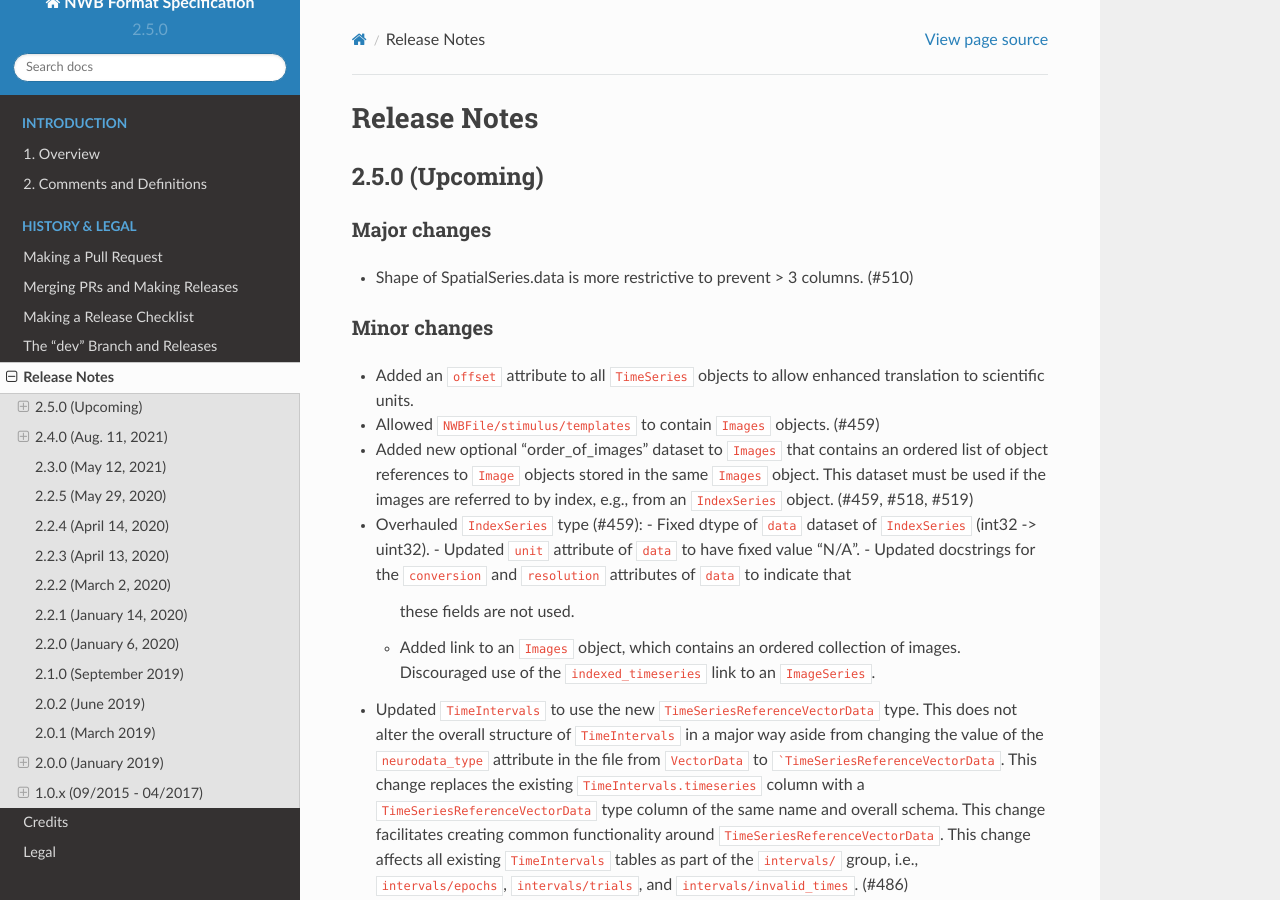
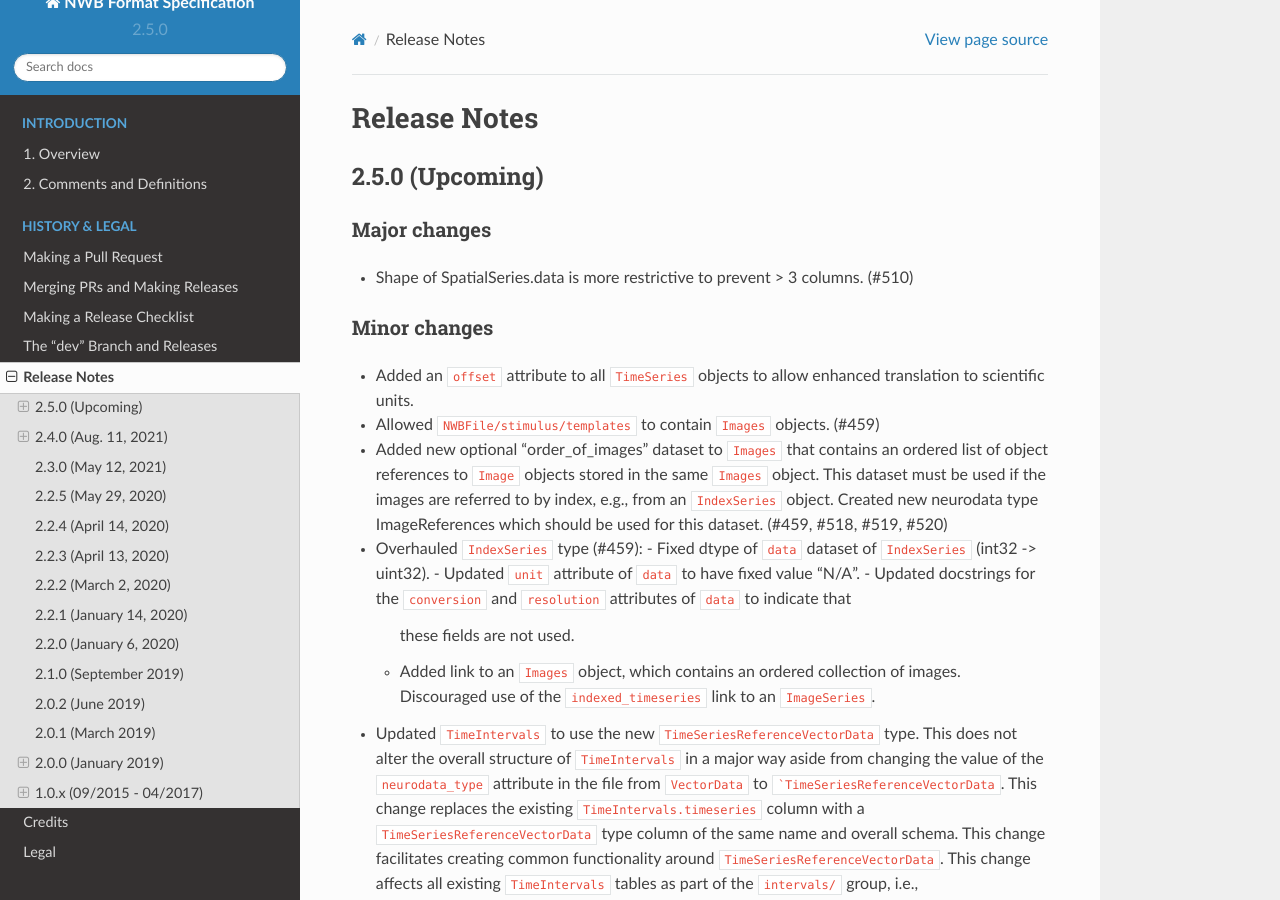
Before and after one commit to NeurodataWithoutBorders/nwb-schema, a Sphinx documentation site: the page built from docs/format/source/format_release_notes.rst, in a window 1280 px wide and 900 px high. Built offline with Sphinx 7.4.7 and the Read the Docs theme 2.0.0, drawn with Linux system fonts in a browser that asks for light colours.

Commit message:
Update release notes

```diff
--- a/docs/format/source/format_release_notes.rst
+++ b/docs/format/source/format_release_notes.rst
@@ -16,7 +16,8 @@ Minor changes
 - Allowed ``NWBFile/stimulus/templates`` to contain ``Images`` objects. (#459)
 - Added new optional "order_of_images" dataset to ``Images`` that contains an ordered list of object references to
   ``Image`` objects stored in the same ``Images`` object. This dataset must be used if the images are referred to
-  by index, e.g., from an ``IndexSeries`` object. (#459, #518, #519)
+  by index, e.g., from an ``IndexSeries`` object. Created new neurodata type ImageReferences which should be used
+  for this dataset. (#459, #518, #519, #520)
 - Overhauled ``IndexSeries`` type (#459):
   - Fixed dtype of ``data`` dataset of ``IndexSeries`` (int32 -> uint32).
   - Updated ``unit`` attribute of ``data`` to have fixed value "N/A".
```
